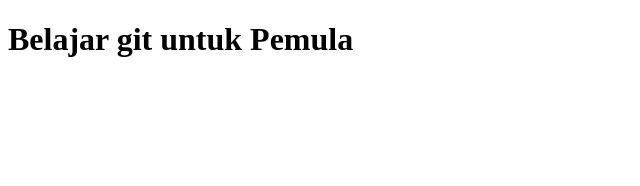
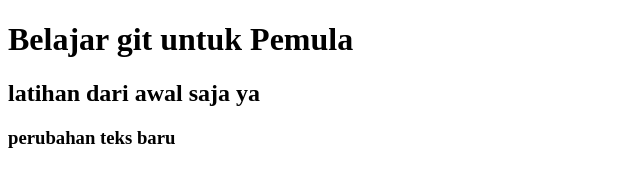
Before and after one commit to iwosiantar/latihan-git, a plain HTML site: page index.html in a window 1280 px wide. Shown: the whole page, without its empty margins (0-640 px from the left). Drawn offline with Linux system fonts and the light colour scheme.

```diff
--- a/index.html
+++ b/index.html
@@ -7,5 +7,7 @@
   </head>
   <body>
         <h1> Belajar git untuk Pemula </h1>
+        <h2> latihan dari awal saja ya </h2>
+        <h3> perubahan teks baru </h3>
   </body>
 </html>
```
